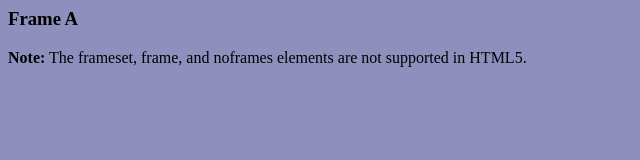
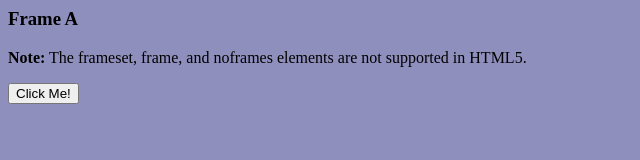
Before and after one commit to langxiong/bho_test_htmls, a plain HTML site: page frameset/frame_a.htm in a window 1280 px wide. Shown: the whole page, without its empty margins (0-640 px from the left). Drawn offline with Linux system fonts and the light colour scheme.

Commit message:
Add test btn.

```diff
--- a/frameset/frame_a.htm
+++ b/frameset/frame_a.htm
@@ -4,6 +4,8 @@
 <h3>Frame A</h3>
 
 <p><strong>Note:</strong> The frameset, frame, and noframes elements are not supported in HTML5.</p>
-
+<div>
+<button type="button" onclick="alert(xlTestInjectObj)">Click Me!</button>
+</div>
 </body>
 </html>
```
Also changed, not shown: frameset/frame_b.htm (+3 -1 lines), frameset/frame_c.htm (+3 -1 lines), frameset/index.html (+3 -1 lines), 3 other files.
